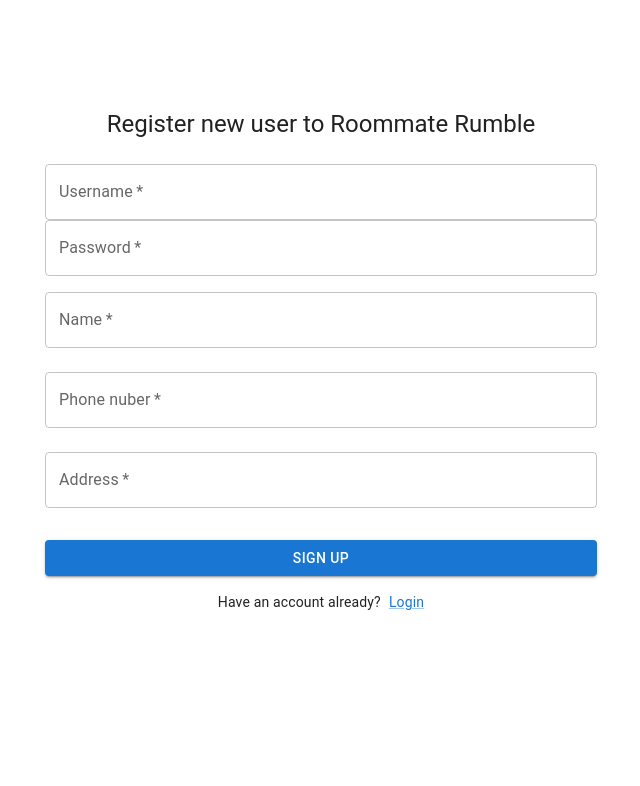
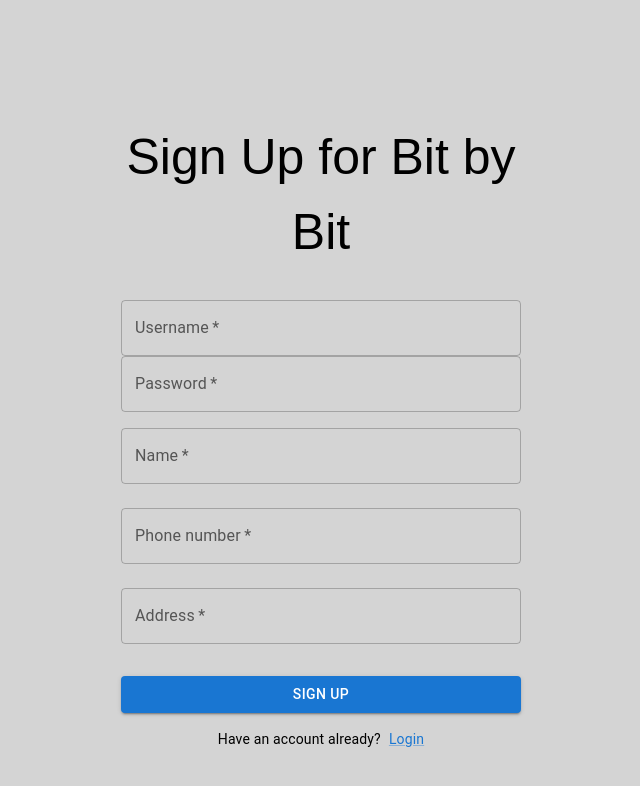
Before and after one commit to hiatus770/hackthevalley20242, a Next.js app in the folder htv/: page /register in a window 1280 px wide. Shown: the top 786 px of the page, without its empty margins (319-959 px from the left). Built offline with nearby package versions, Linux system fonts and the light colour scheme; no server answers.

Commit message:
Fixed forms for login and registering

```diff
--- a/htv/src/app/(pages)/logout.tsx
+++ b/htv/src/app/(pages)/logout.tsx
@@ -1,5 +1,7 @@
 'use client';
 import { signOut } from "next-auth/react";
+import { redirect } from "next/navigation";
+
 
 export default function Logout(){
     return (
--- a/htv/src/app/(pages)/titlebar.tsx
+++ b/htv/src/app/(pages)/titlebar.tsx
@@ -10,7 +10,13 @@ import { getSession } from "next-auth/react";
 
 export default function TitleBar() {
 
-    const [session, setSession] = useState(null);
+    interface Session {
+        user: {
+            type: string;
+        };
+    }
+
+    const [session, setSession] = useState<Session | null>(null);
     React.useEffect(() => {
         async function checkSession() {
             const session = await getSession();
@@ -22,6 +28,7 @@ export default function TitleBar() {
 
     // if the user is an admin show the admin button
 
+    if (!!session && session.user.type === "admin") {
         return (
             <>
                 < nav className={styles.Titlebar} >
@@ -33,10 +40,45 @@ export default function TitleBar() {
                             <li> <a href="/upload" >Upload</a> </li>
                             <li> <a href="/request" >Request</a> </li>
                             <li> <a href="/admin" >Admin</a> </li>
-                    <li> <Logout/> </li>
+                            <li> <Logout /> </li>
+                        </ul>
+                    </div>
+                </nav >
+            </>
+        );
+    } else if (!!session){
+        return (
+            <>
+                < nav className={styles.Titlebar} >
+                    <img className={styles.logo} src={logo.src} alt="logo" />
+                    <a className={styles.title} href="/">Bit by Bit</a>
+                    <div className={styles.menu}>
+                        <ul className={styles.menuItems}>
+                            <li> <a href="/about" >About</a> </li>
+                            <li> <a href="/upload" >Upload</a> </li>
+                            <li> <a href="/request" >Request</a> </li>
+                            <li> <Logout /> </li>
+                        </ul>
+                    </div>
+                </nav >
+            </>
+        );
+    } else {
+        return (
+            <>
+                < nav className={styles.Titlebar} >
+                    <img className={styles.logo} src={logo.src} alt="logo" />
+                    <a className={styles.title} href="/">Bit by Bit</a>
+                    <div className={styles.menu}>
+                        <ul className={styles.menuItems}>
+                            <li> <a href="/about" >About</a> </li>
+                            <li> <a href="/upload" >Upload</a> </li>
+                            <li> <a href="/request" >Request</a> </li>
+                            <li> <a href="/login">Login</a> </li>
                         </ul>
                     </div>
                 </nav >
             </>
         );
     }
+}
--- a/htv/src/app/(signin)/login/form.tsx
+++ b/htv/src/app/(signin)/login/form.tsx
@@ -89,28 +89,10 @@ export default function Form() {
     const defaultTheme = createTheme();
 
     return (
-        <ThemeProvider theme={customTheme}>
-            <Typography component="h1" variant="h5" sx={{ color: 'white' }}>
-                Login
-            </Typography>
-
-            <Box
-                display="flex"
-                flexDirection="column"
-                alignItems="center"
-                justifyContent="center"
-                sx={{ height: "100%", transform: "translate(0px, -48px)" }}
-            >
-
-
-                <Box
-                    component="form"
-                    noValidate
+        <div style={{ backgroundColor: "#d4d4d4" }}>
+            <form
                 onSubmit={handleSubmit}
-                    sx={{
-                        mt: 1,
-                        width: "90%",
-                    }}
+                className="flex flex-col gap-2 mx-auto max-w-md mt-10"
             >
                 <TextField
                     margin="normal"
@@ -178,9 +160,103 @@ export default function Form() {
                         Sign up
                     </Link>
                 </div>
+                <button type="submit">Register</button>
+            </form>
+        </div>
 
-                </Box>
-            </Box>
-        </ThemeProvider>
+        // <ThemeProvider theme={customTheme}>
+        //             <Typography component="h1" variant="h5" sx={{ color: 'white' }}>
+        //                 Login
+        //             </Typography>
+
+        //             <Box
+        //                 display="flex"
+        //                 flexDirection="column"
+        //                 alignItems="center"
+        //                 justifyContent="center"
+        //                 sx={{ height: "100%", transform: "translate(0px, -48px)" }}
+        //             >
+
+
+        //                 <Box
+        //                     component="form"
+        //                     noValidate
+        //                     onSubmit={handleSubmit}
+        //                     sx={{
+        //                         mt: 1,
+        //                         width: "90%",
+        //                     }}
+        //                 >
+        //                     <TextField
+        //                         margin="normal"
+        //                         required
+        //                         fullWidth
+        //                         id="email"
+        //                         label="Username"
+        //                         name="email"
+        //                         autoComplete="email"
+        //                         autoFocus
+        //                         error={usernameError}
+        //                         helperText={
+        //                             usernameError ? usernameMessage : ""
+        //                         }
+        //                     />
+        //                     <TextField
+        //                         margin="normal"
+        //                         required
+        //                         fullWidth
+        //                         name="password"
+        //                         label="Password"
+        //                         type="password"
+        //                         id="password"
+        //                         autoComplete="current-password"
+        //                         error={passwordError}
+        //                         helperText={
+        //                             usernameError
+        //                                 ? ""
+        //                                 : passwordError
+        //                                     ? passwordMessage
+        //                                     : ""
+        //                         }
+        //                     />
+
+
+
+        //                     {pendingLogin ? (
+        //                         <Button
+        //                             type="submit"
+        //                             fullWidth
+        //                             variant="contained"
+        //                             sx={{ mt: 2, mb: 2 }}
+        //                             disabled
+        //                         >
+        //                             <CircularProgress
+        //                                 size={24}
+        //                                 color="inherit"
+        //                             />
+        //                         </Button>
+        //                     ) : (
+        //                         <Button
+        //                             type="submit"
+        //                             fullWidth
+        //                             variant="contained"
+        //                             sx={{ mt: 2, mb: 2 }}
+        //                         >
+        //                             Login
+        //                         </Button>
+        //                     )}
+
+
+        //                     <div style={{ display: 'flex', justifyContent: 'center', alignItems: 'center', width: "100%" }}>
+        //                         <Typography variant="body2" marginRight={1}>Do not have an account?</Typography>
+        //                         <Link href="/register" variant="body2">
+        //                             Sign up
+        //                         </Link>
+        //                     </div>
+
+        //                 </Box>
+        //             </Box>
+        //         </ThemeProvider>
+
     );
 }
--- a/htv/src/app/(signin)/register/form.tsx
+++ b/htv/src/app/(signin)/register/form.tsx
@@ -56,23 +56,10 @@ export default function Form() {
     const defaultTheme = createTheme();
 
     return (
-        <Container component="main" maxWidth="sm" sx={{ minHeight: '100vh', backgroundColor: "background.paper", }}>
-            <CssBaseline />
-            <Box
-                sx={{
-                    display: 'flex',
-                    flexDirection: 'column',
-                    alignItems: 'center',
-                    justifyContent: "center",
-                    minHeight: '90vh'
-                }}
-            >
-                <Typography component="h1" variant="h5">
-                    Register new user to Roommate Rumble
-                </Typography>
-                <Box component="form" noValidate onSubmit={handleSubmit} sx={{ mt: 3 }}>
-
-
+        <div style={{ backgroundColor: "#d4d4d4"}}>
+            <div style={{ display: 'flex', justifyContent: 'center', alignItems: 'center', height: '100vh' }}>
+                <div style={{ width: "50vh", height: "70vh"}}>
+                    <h1 style={{ textAlign: 'center', color: "black", fontSize: "50px", marginBottom: "30px"}}>Sign Up for Bit by Bit</h1>
 
                     <TextField
                         required
@@ -82,7 +69,6 @@ export default function Form() {
                         name="email"
                         autoComplete="email"
                     />
-
 
                     <TextField
                         required
@@ -109,7 +95,7 @@ export default function Form() {
                         required
                         fullWidth
                         id="phone"
-                        label="Phone nuber"
+                        label="Phone number"
                         name="phone"
                         autoComplete="Phone number"
                     />
@@ -134,15 +120,15 @@ export default function Form() {
                     </Button>
 
                     <div style={{ display: 'flex', justifyContent: 'center', alignItems: 'center', width: "100%" }}>
-                        <Typography variant="body2" marginRight={1}>Have an account already?</Typography>
+                        <Typography variant="body2" marginRight={1}><a style={{color: "black"}}>Have an account already?</a></Typography>
                         <Link href="/login" variant="body2">
                             Login
                         </Link>
                     </div>
+                </div>
+            </div>
 
-                </Box>
-            </Box>
-        </Container>
+        </div>
     );
 
 }
```
Lines whose indentation alone changed are shown as unchanged.
